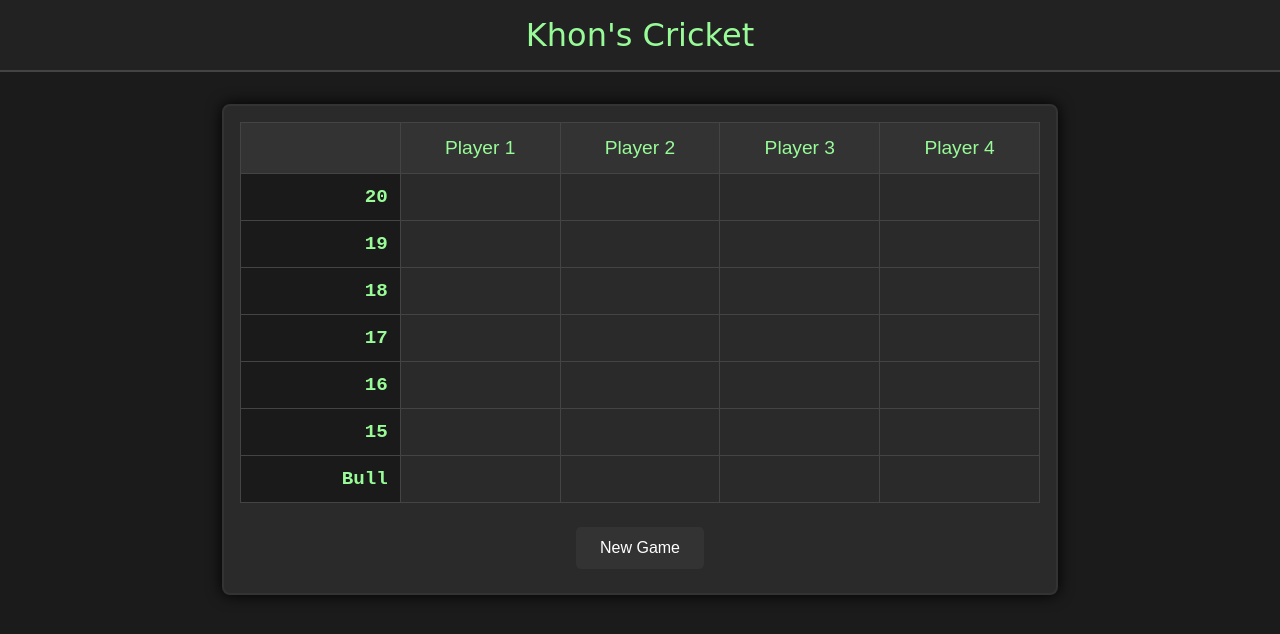
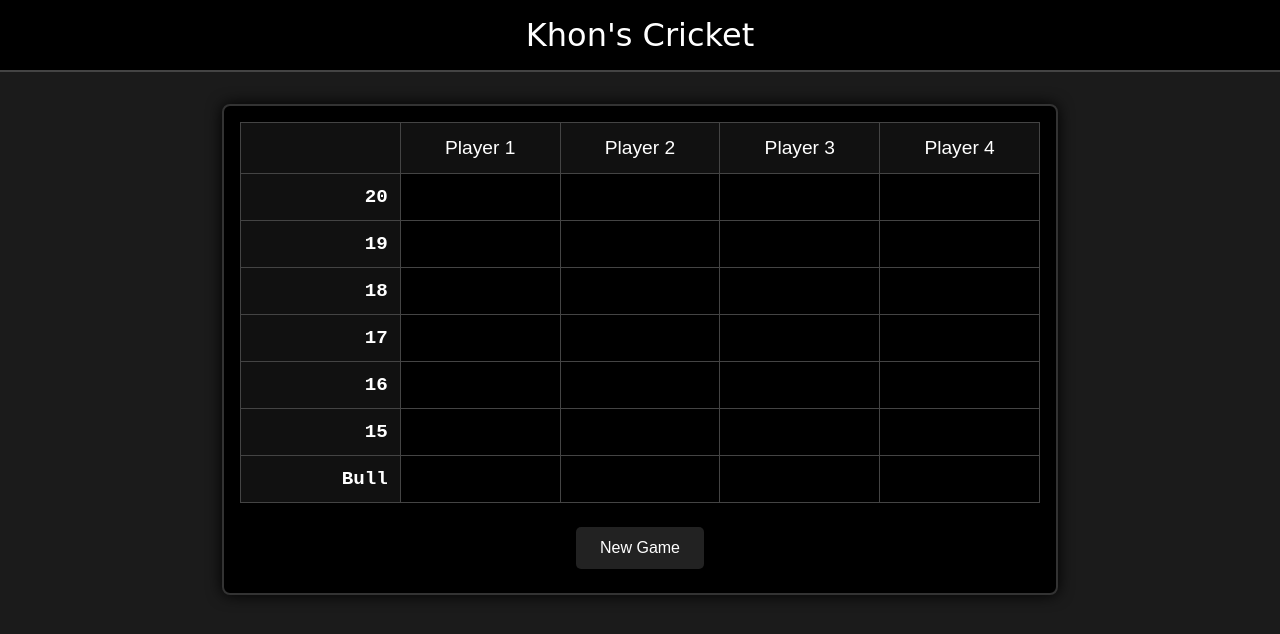
Before and after one commit to petesimple/khonscricket, a plain HTML site: page index.html in a window 1280 px wide. Drawn offline with Linux system fonts and the light colour scheme.

Commit message:
Update index.html

```diff
--- a/index.html
+++ b/index.html
@@ -12,24 +12,24 @@
       margin: 0;
       padding: 0;
       background: #1b1b1b;
-      color: #f2f2f2;
+      color: #fff;
       font-family: 'Courier New', monospace;
       text-align: center;
     }
 
     header {
-      background: #222;
+      background: #000;
       padding: 1rem;
       font-size: 2rem;
       border-bottom: 2px solid #444;
-      color: #98fb98;
+      color: #fff;
       font-family: 'Fredericka the Great', cursive;
     }
 
     .chalkboard {
       max-width: 800px;
       margin: 2rem auto;
-      background: #2a2a2a;
+      background: #000;
       padding: 1rem;
       box-shadow: 0 0 15px #000;
       border: 2px solid #333;
@@ -54,24 +54,24 @@
       font-size: 1.2rem;
       background: transparent;
       border: none;
-      color: #98fb98;
+      color: #fff;
       text-align: center;
     }
 
     th input:focus {
       outline: none;
-      background: rgba(255, 255, 255, 0.05);
+      background: rgba(255, 255, 255, 0.1);
     }
 
     th {
-      background: #333;
-      color: #98fb98;
+      background: #111;
+      color: #fff;
       font-size: 1.4rem;
     }
 
     td.label-cell {
-      background-color: #1a1a1a;
-      color: #98fb98;
+      background-color: #111;
+      color: #fff;
       font-weight: bold;
       text-align: right;
     }
@@ -88,7 +88,7 @@
       margin: 0.5rem;
       padding: 0.75rem 1.5rem;
       font-size: 1rem;
-      background-color: #333;
+      background-color: #222;
       color: #fff;
       border: none;
       border-radius: 5px;
```
